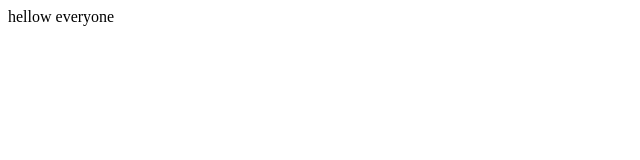
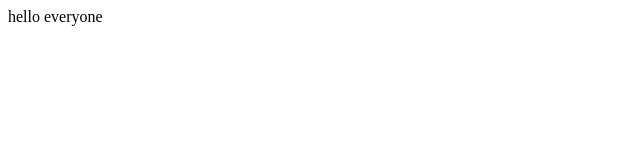
Before and after one commit to xiaoyanxue921115/xiaoxiao, a plain HTML site: page index.html in a window 1280 px wide. Shown: the full height of the page, 0-640 px from the left. Drawn offline with Linux system fonts and the light colour scheme.

Commit message:
docs:hello

```diff
--- a/index.html
+++ b/index.html
@@ -7,6 +7,6 @@
     <title>Document</title>
 </head>
 <body>
-    hellow everyone
+    hello everyone
 </body>
 </html>
```
